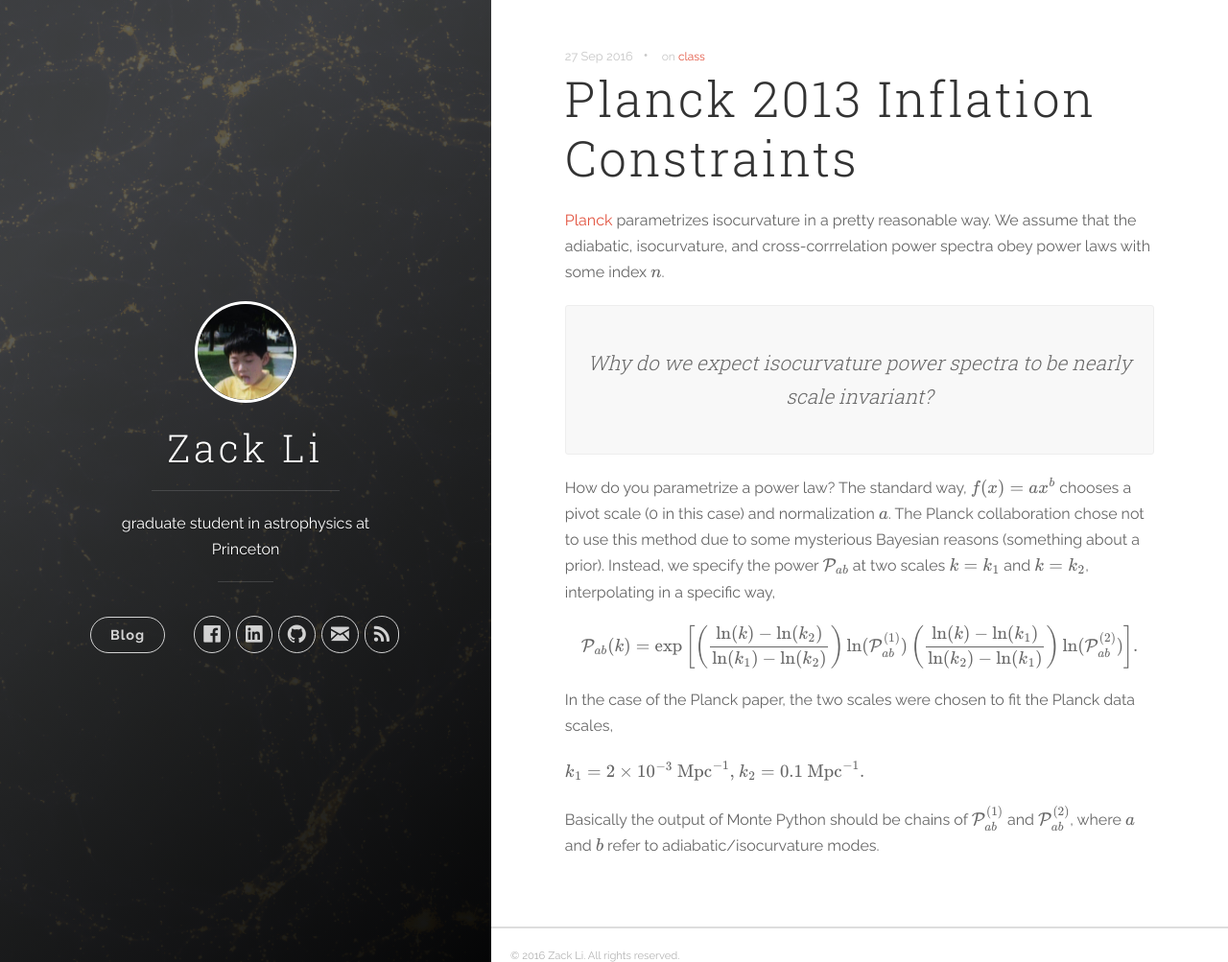
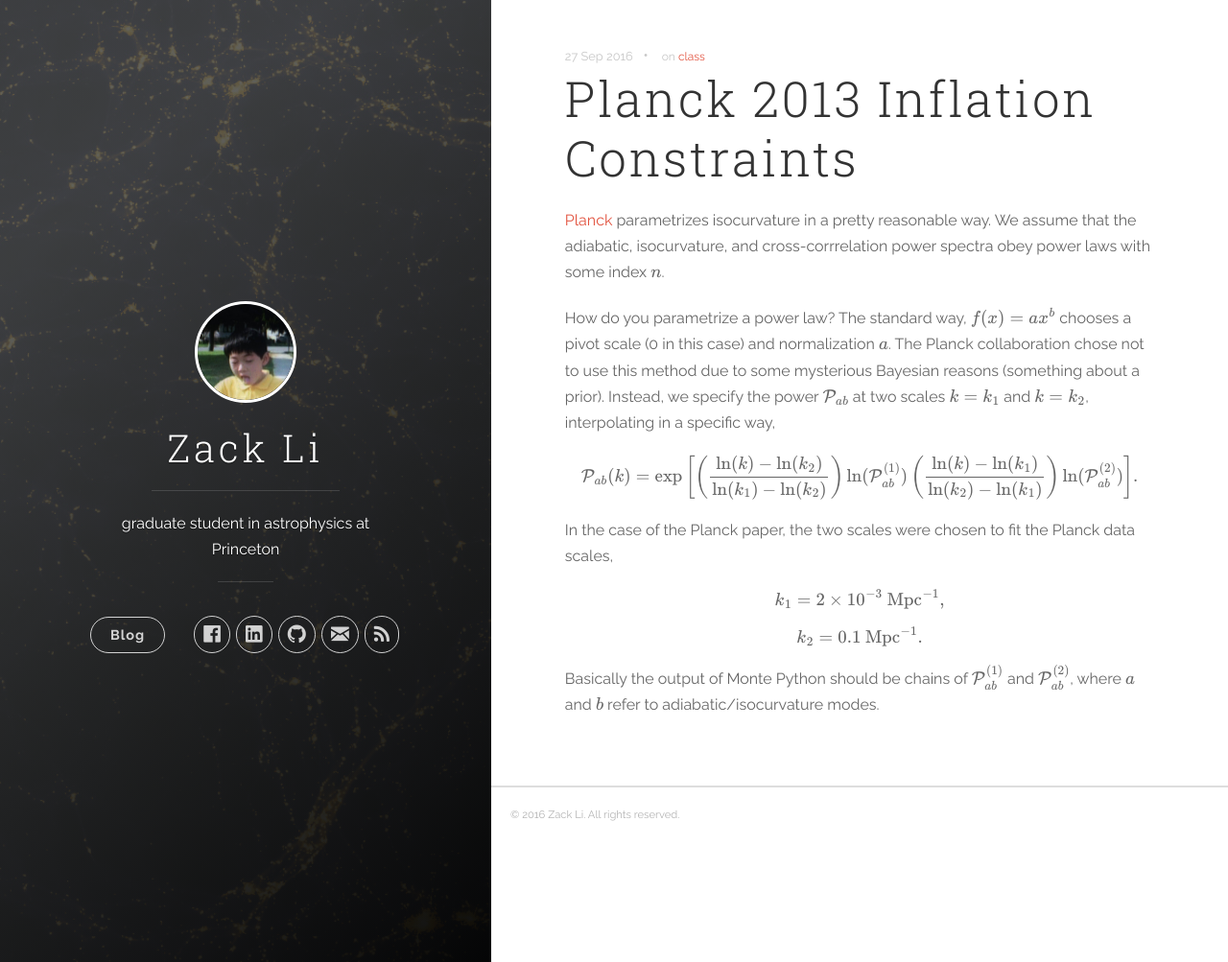
Before and after one commit to xzackli/xzackli.github.io, a Jekyll site: the page built from _posts/2016-09-27-Planck-2013-inflation-constraints.markdown, in a window 1280 px wide and 1003 px high. Shown: the whole window at 96% size. Built offline with Jekyll 4.4.1, drawn with Linux system fonts in a browser that asks for light colours; nearby versions of some CDN libraries; formulas are drawn with MathJax 3.

Commit message:
removed blockquote

```diff
--- a/_posts/2016-09-27-Planck-2013-inflation-constraints.markdown
+++ b/_posts/2016-09-27-Planck-2013-inflation-constraints.markdown
@@ -6,9 +6,6 @@ tags: [class]
 ---
 
 [Planck](http://arxiv.org/abs/1303.5082) parametrizes isocurvature in a pretty reasonable way. We assume that the adiabatic, isocurvature, and cross-corrrelation power spectra obey power laws with some index $$n$$.
-
-
-> Why do we expect isocurvature power spectra to be nearly scale invariant?
 
 How do you parametrize a power law? The standard way,
 $$f(x) = ax^b$$
@@ -19,6 +16,7 @@ $$ \mathcal{P}_{ab}(k) = \text{exp} \left[ \left( \frac{\ln(k) - \ln(k_2) }{\ln(
 In the case of the Planck paper, the two scales were chosen to fit the Planck data scales,
 
 $$k_1 = 2 \times 10^{-3} \text{ Mpc}^{-1},$$
+
 $$k_2 = 0.1 \text{ Mpc}^{-1}.$$
 
 Basically the output of Monte Python should be chains of $$\mathcal{P}^{(1)}_{ab}$$ and $$\mathcal{P}^{(2)}_{ab}$$, where $$a$$ and $$b$$ refer to adiabatic/isocurvature modes.
```
